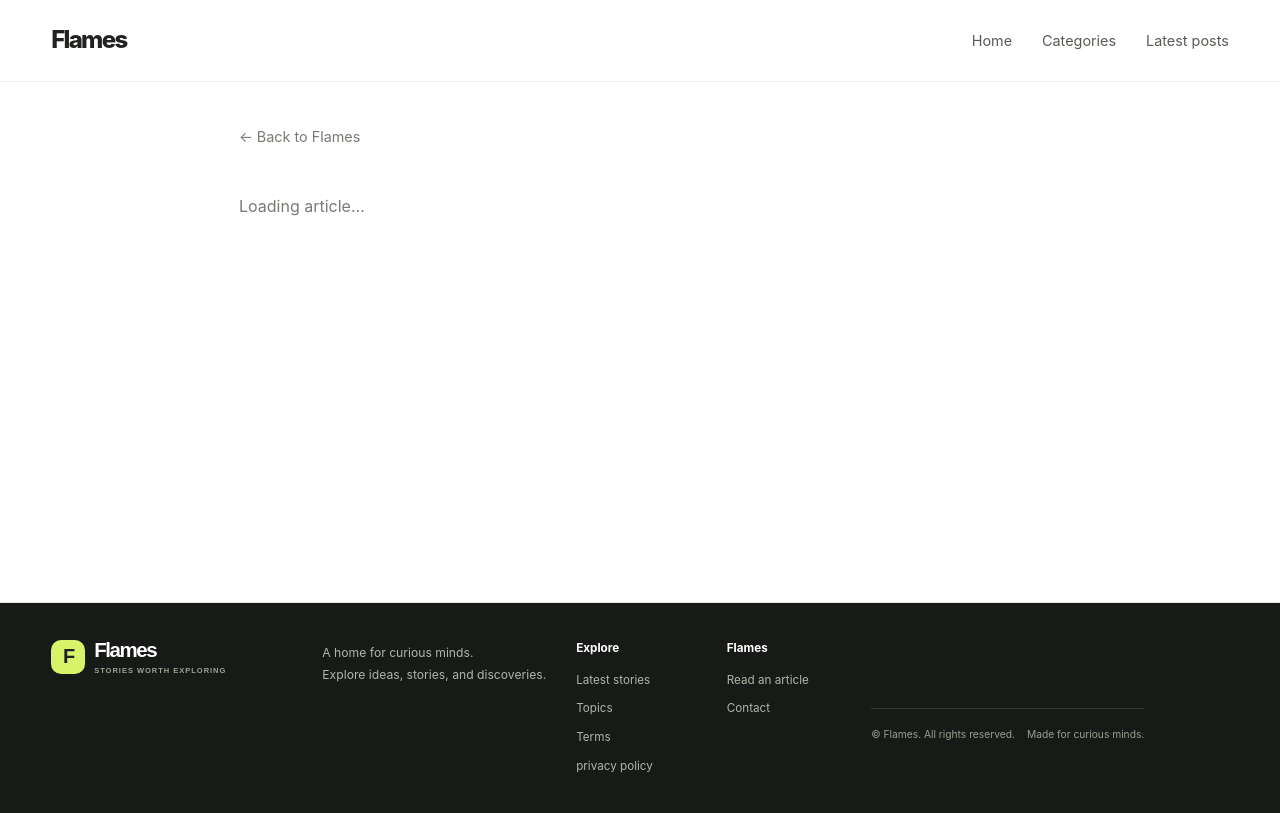
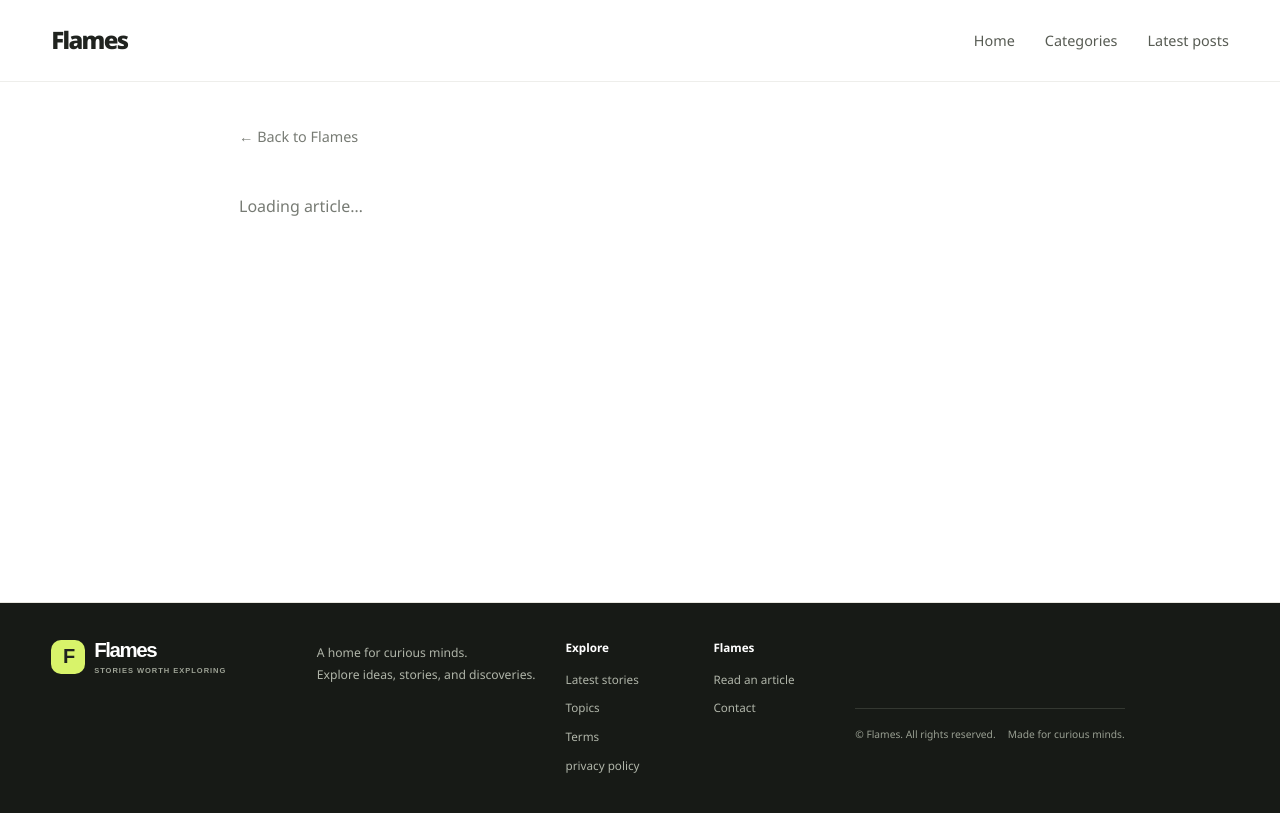
Before and after one commit to anurag1anuraj/flamescalculator, a website with bundled scripts: page blog.html in a window 1280 px wide. Built offline with nearby package versions, Linux system fonts and the light colour scheme.

Commit message:
style.css

```diff
--- a/css/style.css
+++ b/css/style.css
@@ -1,3 +1,5 @@
+@import url('https://fonts.googleapis.com/css2?family=Noto+Sans:ital,wght@0,100..900;1,100..900&display=swap');
+
 :root {
     --ink: #20231f;
     --muted: #777b74;
@@ -22,7 +24,7 @@ body {
     margin: 0;
     background: #fffff;
     color: var(--ink);
-    font-family: Inter, ui-sans-serif, system-ui, -apple-system, BlinkMacSystemFont, "Segoe UI", sans-serif;
+    font-family: "Noto Sans", sans-serif;
     line-height: 1.6
 }
 
```
